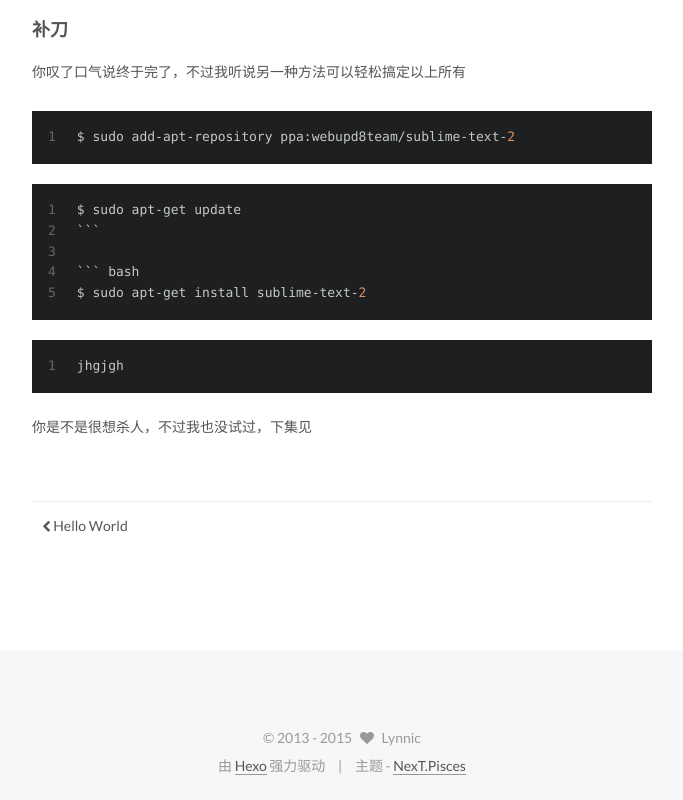
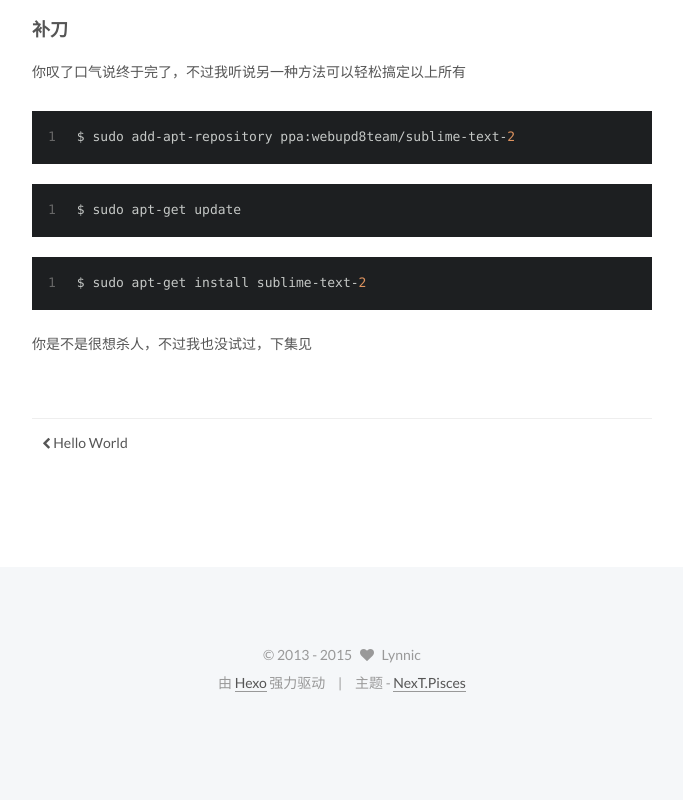
Before and after one commit to lynnic26/lynnic26.github.io, a plain HTML site: page 2015/12/24/Sulime-Text-2在Ubuntu上的安装和配置（一）/index.html in a window 1280 px wide. Shown: the part 2126-2926 px from the top of the page, without its empty margins (428-1111 px from the left). After the commit the page ends 2843 px from the top, so only its background shows below. Drawn offline with Linux system fonts and the light colour scheme.

Commit message:
Site updated: 2015-12-25 01:46:32

````diff
--- a/2015/12/24/Sulime-Text-2在Ubuntu上的安装和配置（一）/index.html
+++ b/2015/12/24/Sulime-Text-2在Ubuntu上的安装和配置（一）/index.html
@@ -65,7 +65,7 @@
 <meta property="og:site_name" content="Lynnic's Blog">
 <meta property="og:description" content="前言工欲善其事，必先利其器。在Ubuntu操作系统中，好多看似简单的事情，比如安装个软件甚至创建个桌面快捷方式都不是像windows操作系统一样，点点鼠标就能做到，然而好多开发环境对windows实在是不友好，而且windows自带的命令行和shell简直不能忍有木有。这是一个鼓捣的过程，为了打造一个优雅的开发环境（其实是没钱买苹果），我们开始吧
 1. 下载Sublime官网下载地址请选择合适的版">
-<meta property="og:updated_time" content="2015-12-24T17:44:58.335Z">
+<meta property="og:updated_time" content="2015-12-24T17:46:26.123Z">
 <meta name="twitter:card" content="summary">
 <meta name="twitter:title" content="Sulime Text 2在Ubuntu上的安装和配置（一）">
 <meta name="twitter:description" content="前言工欲善其事，必先利其器。在Ubuntu操作系统中，好多看似简单的事情，比如安装个软件甚至创建个桌面快捷方式都不是像windows操作系统一样，点点鼠标就能做到，然而好多开发环境对windows实在是不友好，而且windows自带的命令行和shell简直不能忍有木有。这是一个鼓捣的过程，为了打造一个优雅的开发环境（其实是没钱买苹果），我们开始吧
@@ -264,8 +264,8 @@
 <p>其中<strong>Exec=</strong>后面的<strong>sublime</strong>就是我们之前用<strong>ln</strong>命令定义的链接名字。<br>Now，保存之后，你就可以在<strong>/usr/share/appliations/</strong>看到sublime的图标了，拖动它到桌面或者侧边栏就可以啦</p>
 <h3 id="u8865_u5200"><a href="#u8865_u5200" class="headerlink" title="补刀"></a>补刀</h3><p>你叹了口气说终于完了，不过我听说另一种方法可以轻松搞定以上所有</p>
 <figure class="highlight bash"><table><tr><td class="gutter"><pre><span class="line">1</span><br></pre></td><td class="code"><pre><span class="line">$ sudo add-apt-repository ppa:webupd8team/sublime-text-<span class="number">2</span></span><br></pre></td></tr></table></figure>
-<figure class="highlight bash"><table><tr><td class="gutter"><pre><span class="line">1</span><br><span class="line">2</span><br><span class="line">3</span><br><span class="line">4</span><br><span class="line">5</span><br></pre></td><td class="code"><pre><span class="line">$ sudo apt-get update</span><br><span class="line">```      </span><br><span class="line"></span><br><span class="line">``` bash </span><br><span class="line">$ sudo apt-get install sublime-text-<span class="number">2</span></span><br></pre></td></tr></table></figure>
-<figure class="highlight"><table><tr><td class="gutter"><pre><span class="line">1</span><br></pre></td><td class="code"><pre><span class="line">jhgjgh</span><br></pre></td></tr></table></figure>
+<figure class="highlight bash"><table><tr><td class="gutter"><pre><span class="line">1</span><br></pre></td><td class="code"><pre><span class="line">$ sudo apt-get update</span><br></pre></td></tr></table></figure>
+<figure class="highlight bash"><table><tr><td class="gutter"><pre><span class="line">1</span><br></pre></td><td class="code"><pre><span class="line">$ sudo apt-get install sublime-text-<span class="number">2</span></span><br></pre></td></tr></table></figure>
 <p>你是不是很想杀人，不过我也没试过，下集见</p>
 
 
````
Also changed, not shown: index.html (+2 -2 lines).
